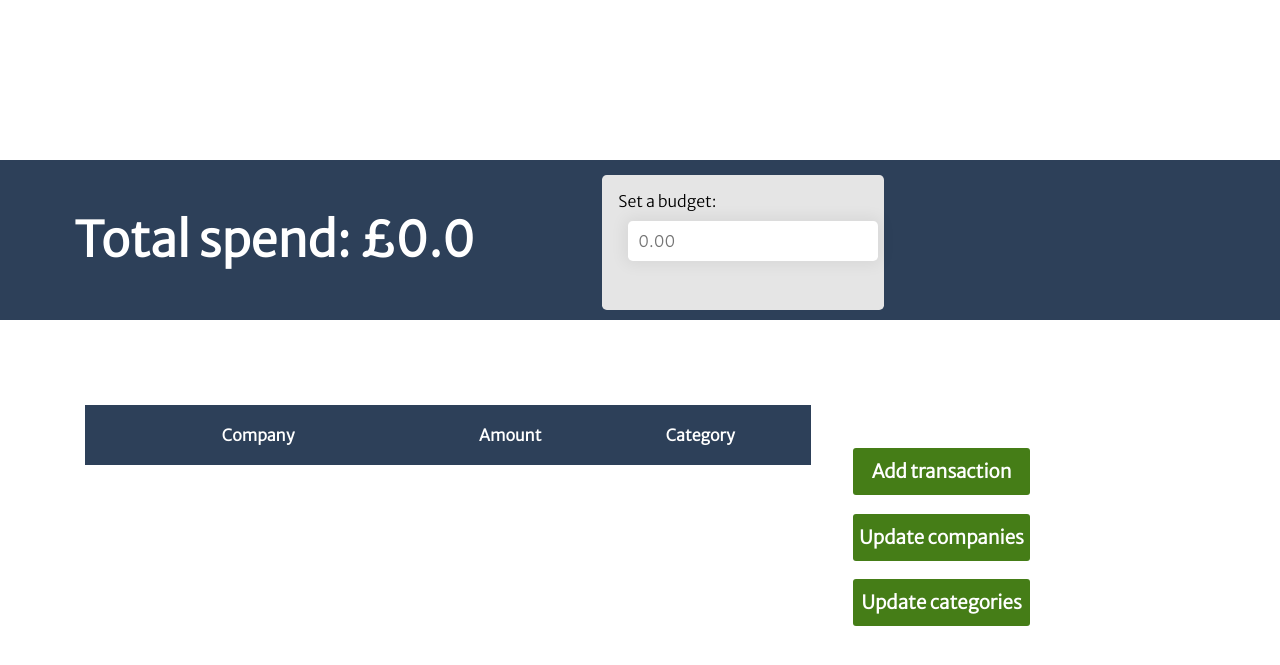
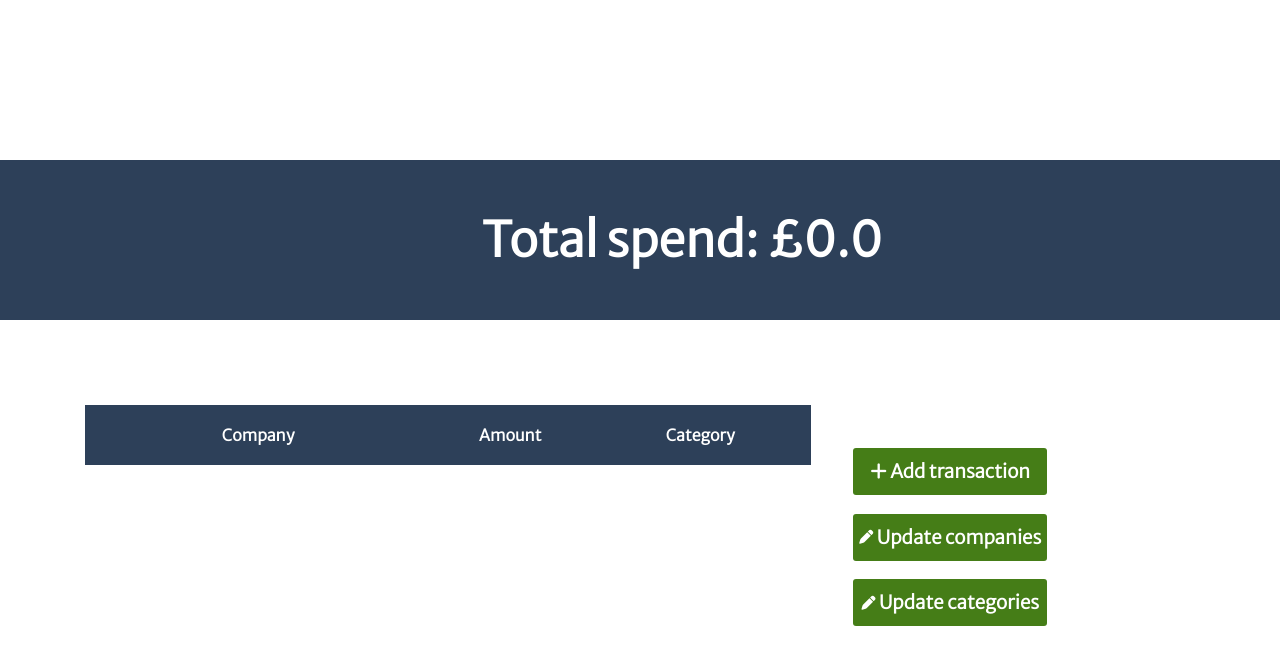
Before and after one commit to AvianLearning/python-flask-spending-tracker, a Flask app: page / in a window 1280 px wide. Shown: the top 665 px of the page. Run offline with Flask 2, Linux system fonts and the light colour scheme; data that the repository does not hold is empty; some libraries are stand-ins or nearby versions; some web fonts are replaced.

Commit message:
Added font awesome icons to butons

```diff
--- a/controllers/transactions_controller.py
+++ b/controllers/transactions_controller.py
@@ -42,6 +42,11 @@ def get_total(transactions):
     # return currency
     return total
 
+# @transactions_blueprint.route("/", methods=['POST'])
+# def show_budget():
+#     budget = request.form["budget"]
+#     return render_template("index.html", budget=budget)
+
 # Method to create budget and warn user if over budget:
 
 # Enter budget - form field
--- a/static/css/header.css
+++ b/static/css/header.css
@@ -18,12 +18,13 @@ main > header {
     padding: 10px;
     width: 100%;
     grid-area: blue-header;
-    display: flex;
+    /* display: flex; */
 }
 
 main > header > h2 {
     color: #fff;
     font-size: 3em;
-    justify-self: flex-start;
+    text-align: center;
+    /* justify-self: center; */
     padding-left: 5%;
 }
--- a/static/css/mobile.css
+++ b/static/css/mobile.css
@@ -1,6 +1,7 @@
 @media (max-width: 929px) {
 
 main {
+    font-family: 'Merriweather Sans', sans-serif;
     display: grid;
     grid-template-areas:
     'blue-header'
@@ -8,6 +9,13 @@ main {
     'aside';
 }
 
+main > header > h2 {
+    color: #fff;
+    font-size: 2.5em;
+    text-align: center;
+    /* justify-self: center; */
+    padding-left: 5%;
+}
 /* .enter-budget {
     grid-area: budget;
 } */
--- a/templates/add-transaction.html
+++ b/templates/add-transaction.html
@@ -30,7 +30,7 @@
             {% endfor %}
         </select>
         </div>
-        <button type="submit">Add transaction</button>
+        <button type="submit"><i class="fas fa-plus"></i> Add transaction</button>
 
 </form>
 
--- a/templates/base.html
+++ b/templates/base.html
@@ -13,6 +13,8 @@
     <link rel="stylesheet" href="{{ url_for('static', filename='css/forms.css') }}">
     <link rel="stylesheet" href="{{ url_for('static', filename='css/tablet.css') }}">
     <link rel="stylesheet" href="{{ url_for('static', filename='css/mobile.css') }}">
+    <meta name="viewport" content="width=device-width, initial-scale=1">
+    <script src="https://kit.fontawesome.com/5d6f769005.js" crossorigin="anonymous"></script>
     <title>Cash Flow: track your spending</title>
 </head>
 
--- a/templates/categories/add.html
+++ b/templates/categories/add.html
@@ -12,7 +12,7 @@
         <input type="text" id="category" name="category" placeholder="e.g. childcare" required>
     </div>
 
-    <button type="submit">Add category</button>
+    <button type="submit"><i class="fas fa-plus"></i> Add category</button>
 
     </form>
 </article>
--- a/templates/categories/index.html
+++ b/templates/categories/index.html
@@ -14,7 +14,7 @@
                         {{ tag.category }}
                     </td>
                     <td>
-                        <a class="small-edit-button" href="/categories/{{ tag.id }}/edit">Edit category</a>
+                        <a class="small-edit-button" href="/categories/{{ tag.id }}/edit"><i class="fas fa-pen fa-xs"></i> Edit category</a>
                     </td>
                 </tr>
                 {% endfor %}
@@ -27,8 +27,8 @@
     <aside>
         <nav>
             <ul>
-                <li class="green-button"><h3><a href="/categories/add">Add category</a></h3></li>
-                <li class="blue-button"><h3><a href="/">View transactions</a></h3></li>
+                <li class="green-button"><h3><a href="/categories/add"><i class="fas fa-plus"></i> Add category</a></h3></li>
+                <li class="blue-button"><h3><a href="/"><i class="fas fa-chart-line"></i> View transactions</a></h3></li>
             </ul>
         </nav>
     </aside>
--- a/templates/companies/add.html
+++ b/templates/companies/add.html
@@ -12,7 +12,7 @@
         <input type="text" id="name" name="name" placeholder="Please enter a name" required>
     </div>
 
-    <button type="submit">Add company</button>
+    <button type="submit"><i class="fas fa-plus"></i> Add company</button>
 
     </form>
 </article>
--- a/templates/companies/index.html
+++ b/templates/companies/index.html
@@ -14,7 +14,7 @@
                         {{ company.name }}
                     </td>
                     <td>
-                        <a class="small-edit-button" href="/companies/{{ company.id }}/edit">Edit company</a>
+                        <a class="small-edit-button" href="/companies/{{ company.id }}/edit"><i class="fas fa-pen fa-xs"></i> Edit company</a>
                     </td>
                 </tr>
                 {% endfor %}
@@ -26,8 +26,8 @@
     <aside>
         <nav>
             <ul>
-                <li class="green-button"><h3><a href="/companies/add">Add company</a></h3></li>
-                <li class="blue-button"><h3><a href="/">View transactions</a></h3></li>
+                <li class="green-button"><h3><a href="/companies/add"><i class="fas fa-plus"></i> Add company</a></h3></li>
+                <li class="blue-button"><h3><a href="/"><i class="fas fa-chart-line"></i> View transactions</a></h3></li>
             </ul>
         </nav>
     </aside>
--- a/templates/index.html
+++ b/templates/index.html
@@ -3,12 +3,13 @@
 {% block content %}
 <header>
     <h2>Total spend: £{{ total }}</h2>
-    <form class="enter-budget" action="/" method="POST">
+    <!-- <form class="enter-budget" action="/" method="POST">
         <div>
             <label for="amount">Set a budget: </label>
             <input type="number" id="budget" name="budget" placeholder="0.00" step="0.01" min="0">
         </div>
-    </form>
+        <button type="submit">Add budget</button>
+    </form> -->
 </header>
 <!-- Add category icon if possible - if else block -->
 
@@ -45,9 +46,9 @@
     <nav>
 
         <ul>
-            <li class="green-button"><h3><a href="/add-transaction">Add transaction</a></h3></li>
-            <li class="green-button"><h3><a href="/companies">Update companies</a></h3></li>
-            <li class="green-button"><h3><a href="/categories">Update categories</a></h3></li>
+            <li class="green-button"><h3><a href="/add-transaction"><i class="fas fa-plus"></i> Add transaction</a></h3></li>
+            <li class="green-button"><h3><a href="/companies"><i class="fas fa-pen fa-xs"></i> Update companies</a></h3></li>
+            <li class="green-button"><h3><a href="/categories"><i class="fas fa-pen fa-xs"></i> Update categories</a></h3></li>
         </ul>
     </nav>
 
```
